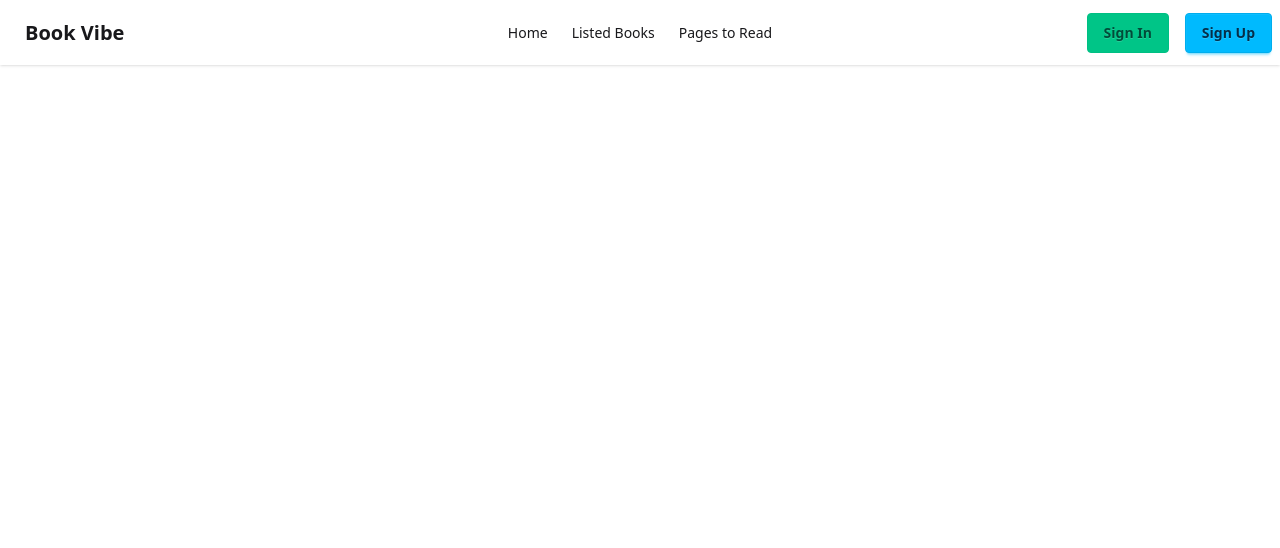
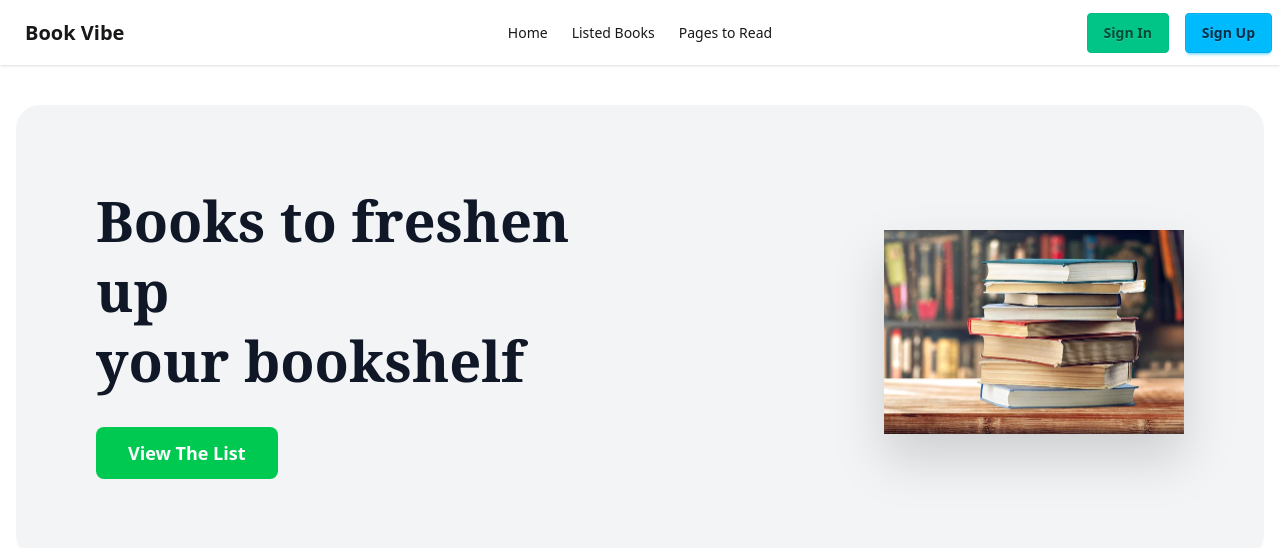
Before and after one commit to aminulislamdev/Book-Vibe, a Next.js app: page / in a window 1280 px wide. Shown: the top 548 px of the page. Built offline with nearby package versions, Linux system fonts and the light colour scheme.

Commit message:
feat: add banner section

```diff
--- /dev/null
+++ b/src/app/homePage/Banner.tsx
@@ -0,0 +1,36 @@
+import Image from 'next/image';
+import bannerImg from '@/app/assets/hero_img.jpg';
+
+const Banner = () => {
+  return (
+    <div className='container mx-auto my-10 px-4'>
+
+      <div className='bg-gray-100 rounded-3xl p-8 md:p-12 lg:p-20 grid grid-cols-1 md:grid-cols-2 items-center gap-10'>
+
+      <div className='space-y-8'>
+
+          <h2 className='text-3xl md:text-4xl lg:text-[56px] font-serif font-bold leading-tight text-gray-900'>
+            Books to freshen up <br className='hidden sm:block' /> your bookshelf
+          </h2>
+
+          <button className='bg-green-500 hover:bg-green-600 transition-colors text-white font-bold py-3 px-8 rounded-lg text-lg'>
+            View The List
+          </button>
+        </div>
+
+        {/* Image Content */}
+        <div className='flex justify-center md:justify-end'>
+          <Image
+            src={bannerImg}
+            alt='Banner Image'
+            width={300}
+            height={400}
+            className='drop-shadow-2xl'
+          />
+        </div>
+      </div>
+    </div>
+  );
+};
+
+export default Banner;
--- a/src/app/page.tsx
+++ b/src/app/page.tsx
@@ -1,7 +1,9 @@
+import Banner from "./homePage/Banner";
+
 export default function Home() {
   return (
     <div>
-
+        <Banner></Banner>
     </div>
   );
 }
```
